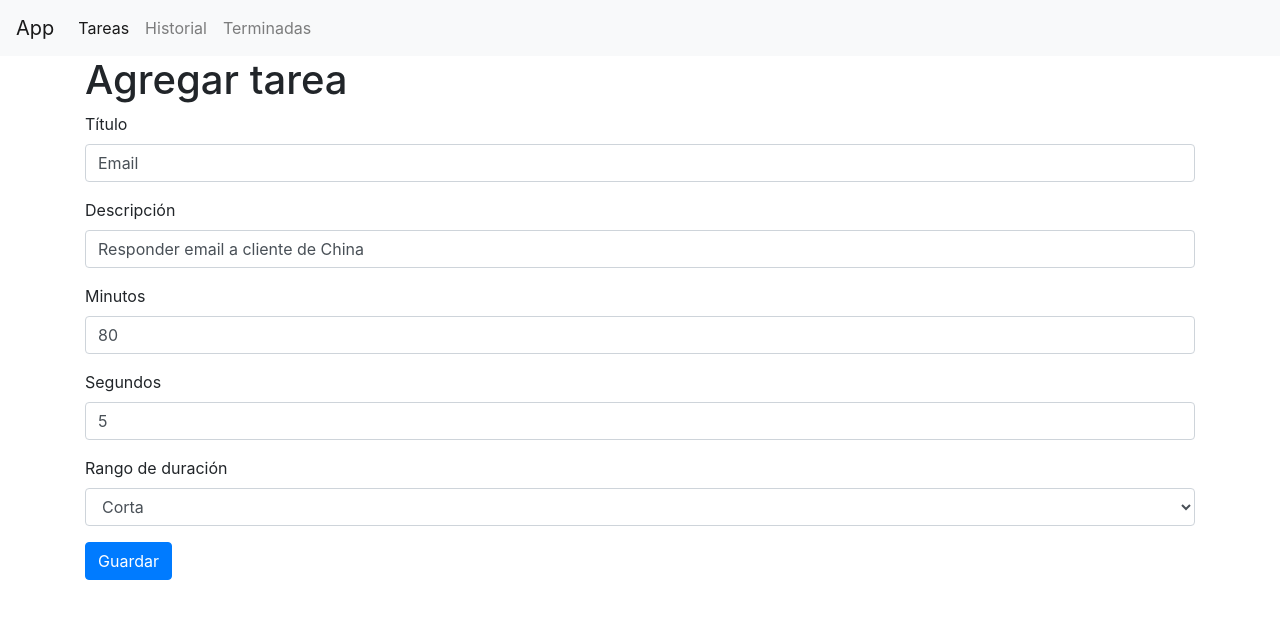
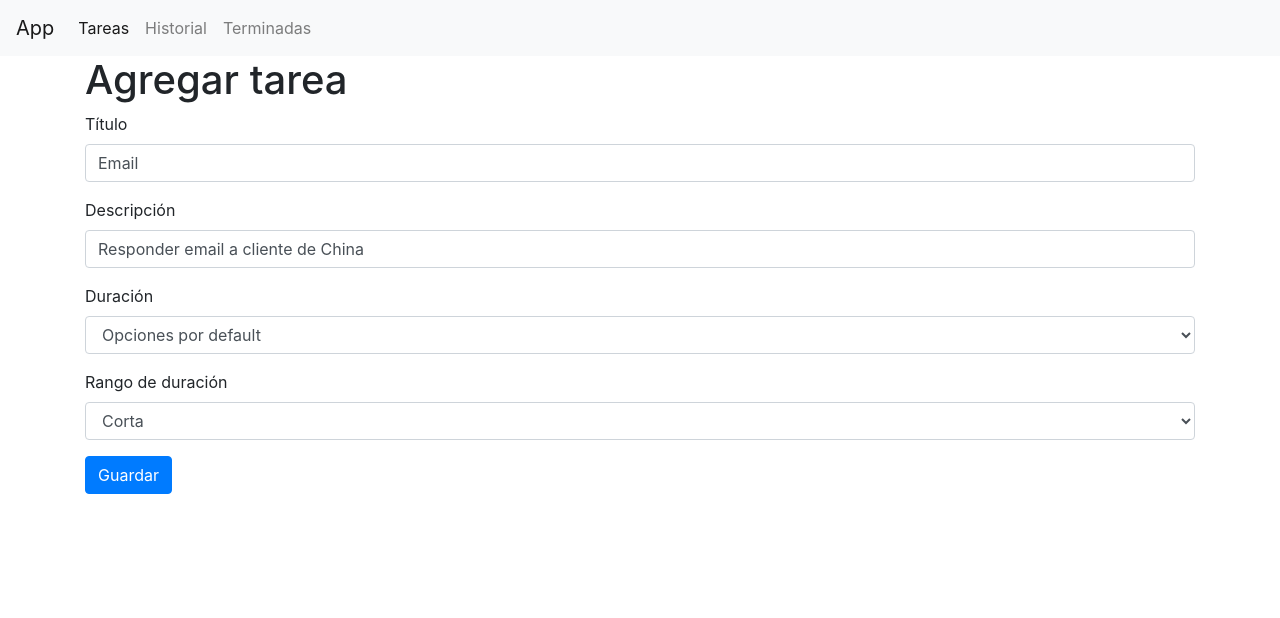
Before and after one commit to gyokebed/arkon-data, a React (Create React App) app: page /tasks/5b21ca3eeb7f6fbccd471815 in a window 1280 px wide. Shown: the top 618 px of the page. Built offline with nearby package versions, Linux system fonts and the light colour scheme.

Commit message:
Bind default range option values

```diff
--- a/src/components/common/select.jsx
+++ b/src/components/common/select.jsx
@@ -5,7 +5,6 @@ const Select = ({ name, label, options, error, ...rest }) => {
     <div className="form-group">
       <label htmlFor={name}>{label}</label>
       <select name={name} id={name} {...rest} className="form-control">
-        <option value="" />
         {options.map((option) => (
           <option key={option._id} value={option._id}>
             {option.name}
--- a/src/components/taskForm.jsx
+++ b/src/components/taskForm.jsx
@@ -9,20 +9,21 @@ const TaskForm = ({ match, history }) => {
   const [data, setData] = useState({
     title: "",
     description: "",
-    mins: "",
-    secs: "",
-    rangeId: "",
+    mins: 15,
+    secs: 0,
+    rangeId: "5b21ca3eeb7f6fbccd471818",
   });
   const [ranges, setRanges] = useState([]);
   const [errors, setErrors] = useState({});
+  const [userOption, setUserOption] = useState("default");
 
   const schema = {
     _id: Joi.string(),
     title: Joi.string().required().label("Title"),
-    description: Joi.required().label("Description"),
-    mins: Joi.number().min(0).max(120).integer().label("Mins"),
-    secs: Joi.number().min(0).max(60).integer().label("Secs"),
-    rangeId: Joi.string().required().label("Range"),
+    description: Joi.string().required().label("Description"),
+    mins: Joi.number().min(0).max(120).label("Mins"),
+    secs: Joi.number().min(0).max(60).label("Secs"),
+    rangeId: Joi.string().label("Range"),
   };
 
   const validate = () => {
@@ -52,7 +53,6 @@ const TaskForm = ({ match, history }) => {
   };
 
   const handleChange = ({ currentTarget: input }) => {
-    // console.log(input);
     const changeErrors = { ...errors };
     const errorMessage = validateProperty(input);
     if (errorMessage) changeErrors[input.name] = errorMessage;
@@ -124,8 +124,27 @@ const TaskForm = ({ match, history }) => {
   };
 
   const doSubmit = () => {
+    console.log(userOption);
+
+    if (userOption === "default") {
+      if (data.rangeId === "5b21ca3eeb7f6fbccd471818") {
+        data.mins = 15;
+        data.secs = 0;
+      } else if (data.rangeId === "5b21ca3eeb7f6fbccd471814") {
+        data.mins = 45;
+        data.secs = 0;
+      } else if (data.rangeId === "5b21ca3eeb7f6fbccd471820") {
+        data.mins = 60;
+        data.secs = 0;
+      }
+    }
+
     saveTask(data);
     history.push("/tasks");
+  };
+
+  const handleOptionChange = (event) => {
+    setUserOption(event.target.value);
   };
 
   return (
@@ -134,9 +153,29 @@ const TaskForm = ({ match, history }) => {
       <form onSubmit={handleSubmit}>
         {renderInput("title", "Título")}
         {renderInput("description", "Descripción")}
-        {renderInput("mins", "Minutos", "number")}
-        {renderInput("secs", "Segundos", "number")}
-        {renderSelect("rangeId", "Rango de duración", ranges)}
+
+        <div className="form-group">
+          <label htmlFor="user-option">Duración</label>
+          <select
+            className="form-control"
+            value={userOption}
+            onChange={handleOptionChange}
+            id="user-option"
+          >
+            <option value="default">Opciones por default</option>
+            <option value="custom">Ingresar tiempo</option>
+          </select>
+        </div>
+
+        {userOption === "custom"
+          ? renderInput("mins", "Minutos", "number")
+          : ""}
+        {userOption === "custom"
+          ? renderInput("secs", "Segundos", "number")
+          : ""}
+        {userOption === "default"
+          ? renderSelect("rangeId", "Rango de duración", ranges)
+          : ""}
         {renderButton("Guardar")}
       </form>
     </div>
--- a/src/components/timer.jsx
+++ b/src/components/timer.jsx
@@ -49,10 +49,6 @@ class ClockContainer extends React.Component {
     this.setState({ currentTime: this.state.currentTime - x });
   };
 
-  incSec = (x) => {
-    this.setState({ expired: false, currentTime: this.state.currentTime + x });
-  };
-
   startClock = () => {
     console.log("starting");
     const intervalId = setInterval(() => this.decSec(1), 1000);
@@ -62,11 +58,11 @@ class ClockContainer extends React.Component {
   stopClock = () => {
     clearInterval(this.state.intervalId);
     this.setState({ intervalId: null });
-    const elapsedTime =
+    const timeElapsed =
       Number(this.props.data[0].mins * 60) +
       Number(this.props.data[0].secs) -
       this.state.currentTime;
-    return elapsedTime;
+    return timeElapsed;
   };
 
   resetClockTime = () => {
@@ -94,16 +90,6 @@ class ClockContainer extends React.Component {
     ]);
   };
 
-  onInc = (x) => {
-    if (this.state.intervalId) return;
-    this.incSec(x);
-  };
-
-  onDec = (x) => {
-    if (this.state.intervalId || this.state.currentTime < x) return;
-    this.decSec(x);
-  };
-
   render() {
     const taskName =
       this.props.data.length !== 0 ? this.props.data[0].title : "";
@@ -114,8 +100,6 @@ class ClockContainer extends React.Component {
         reset={this.onReset}
         finish={this.onFinish}
         clock={this.state}
-        inc={this.onInc}
-        dec={this.onDec}
       />
     );
   }
@@ -128,17 +112,12 @@ const timeOutput = (num) => {
   return `${hrs}:${mins}`;
 };
 
-const Clock = ({ inc, dec, clock, toggle, reset, finish, name }) => {
+const Clock = ({ clock, toggle, reset, finish, name }) => {
   const { intervalId } = clock;
   return (
     <div style={{ marginBottom: 20 }}>
-      <button className="btn btn-sm btn-secondary" onClick={() => dec(15)}>
-        -
-      </button>
       {timeOutput(clock.currentTime)}
-      <button className="btn btn-sm btn-secondary" onClick={() => inc(15)}>
-        +
-      </button>
+
       <button
         className={
           intervalId ? "btn btn-sm btn-danger" : "btn btn-sm btn-success"
--- a/src/services/fakeTasksService.js
+++ b/src/services/fakeTasksService.js
@@ -9,7 +9,7 @@ let tasks = [
     secs: 5,
     range: { _id: "5b21ca3eeb7f6fbccd471818", name: "Corta" },
     completed: true,
-    elapsedTime: 3000,
+    timeElapsed: 3000,
     completedItemDate: "2018-01-03T19:04:28.809Z",
   },
   {
@@ -20,7 +20,7 @@ let tasks = [
     secs: 30,
     range: { _id: "5b21ca3eeb7f6fbccd471818", name: "Corta" },
     completed: true,
-    elapsedTime: 1230,
+    timeElapsed: 1230,
     completedItemDate: "2018-01-03T19:04:28.809Z",
   },
   {
@@ -31,7 +31,7 @@ let tasks = [
     secs: 0,
     range: { _id: "5b21ca3eeb7f6fbccd471820", name: "Larga" },
     completed: false,
-    elapsedTime: 0,
+    timeElapsed: 0,
     completedItemDate: null,
   },
   {
@@ -42,7 +42,7 @@ let tasks = [
     secs: 30,
     range: { _id: "5b21ca3eeb7f6fbccd471814", name: "Media" },
     completed: false,
-    elapsedTime: 0,
+    timeElapsed: 0,
     completedItemDate: null,
   },
   {
@@ -53,7 +53,7 @@ let tasks = [
     secs: 0,
     range: { _id: "5b21ca3eeb7f6fbccd471814", name: "Media" },
     completed: false,
-    elapsedTime: 0,
+    timeElapsed: 0,
     completedItemDate: null,
   },
   {
@@ -64,7 +64,7 @@ let tasks = [
     secs: 5,
     range: { _id: "5b21ca3eeb7f6fbccd471814", name: "Media" },
     completed: false,
-    elapsedTime: 0,
+    timeElapsed: 0,
     completedItemDate: null,
   },
   {
@@ -75,7 +75,7 @@ let tasks = [
     secs: 0,
     range: { _id: "5b21ca3eeb7f6fbccd471820", name: "Larga" },
     completed: false,
-    elapsedTime: 0,
+    timeElapsed: 0,
     completedItemDate: null,
   },
   {
@@ -86,7 +86,7 @@ let tasks = [
     secs: 30,
     range: { _id: "5b21ca3eeb7f6fbccd471820", name: "Larga" },
     completed: false,
-    elapsedTime: 0,
+    timeElapsed: 0,
     completedItemDate: null,
   },
   {
@@ -97,7 +97,7 @@ let tasks = [
     secs: 0,
     range: { _id: "5b21ca3eeb7f6fbccd471818", name: "Corta" },
     completed: false,
-    elapsedTime: 0,
+    timeElapsed: 0,
     completedItemDate: null,
   },
 ];
@@ -118,7 +118,7 @@ export function saveTask(task) {
   taskInDb.secs = task.secs;
   taskInDb.range = rangesAPI.ranges.find((r) => r._id === task.rangeId);
   taskInDb.completed = false;
-  taskInDb.elapsedTime = 0;
+  taskInDb.timeElapsed = 0;
   taskInDb.completedItemDate = null;
 
   if (!taskInDb._id) {
@@ -143,13 +143,13 @@ export function deleteTask(id) {
   return taskInDb;
 }
 
-export function finishTask(task, elapsedTime) {
+export function finishTask(task, timeElapsed) {
   let taskInDB = tasks.find((t) => {
     return t._id === task._id;
   });
   taskInDB.completed = true;
   taskInDB.completedItemDate = +new Date();
-  taskInDB.elapsedTime = elapsedTime;
+  taskInDB.timeElapsed = timeElapsed;
 
   return tasks;
 }
```
